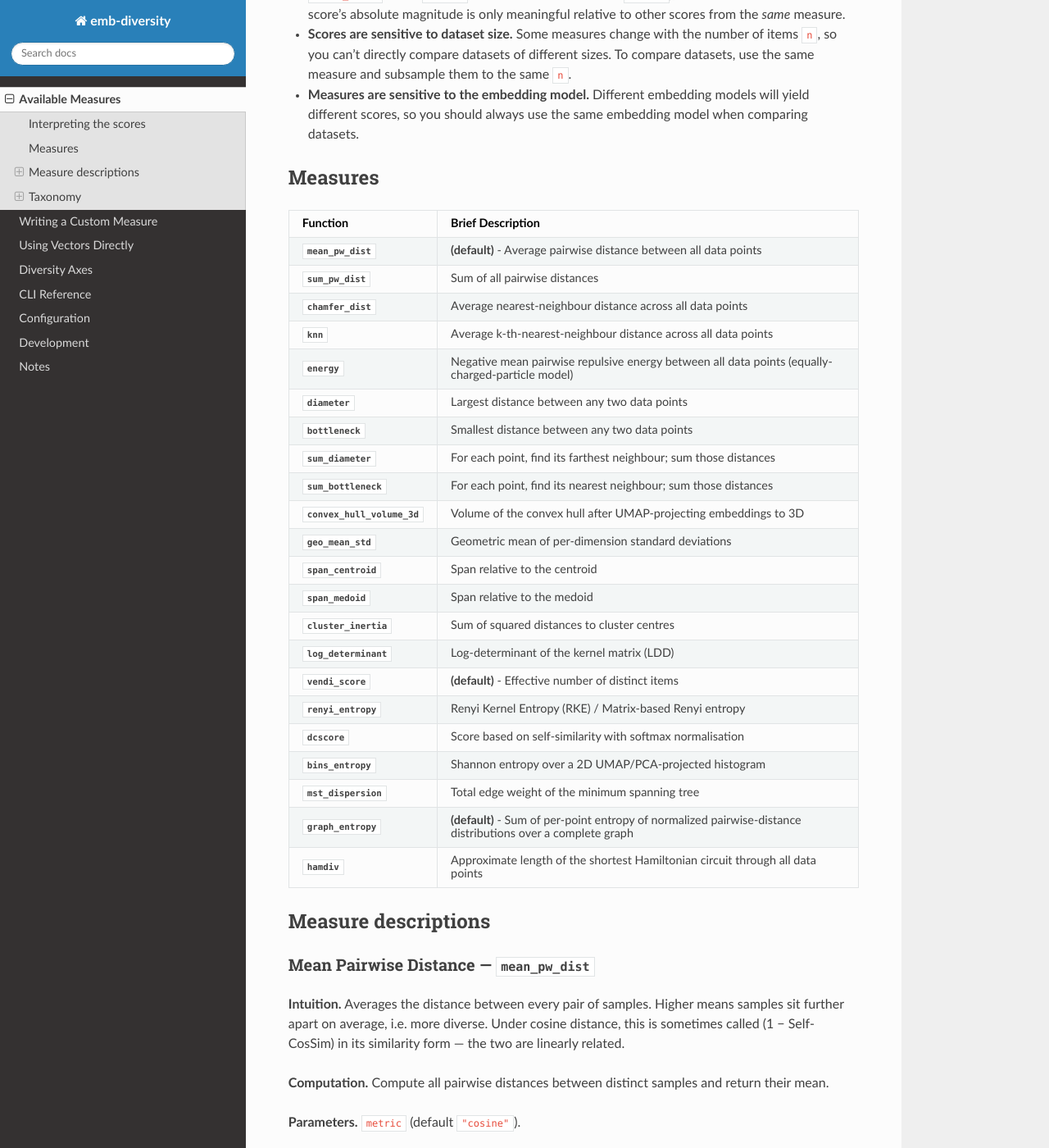
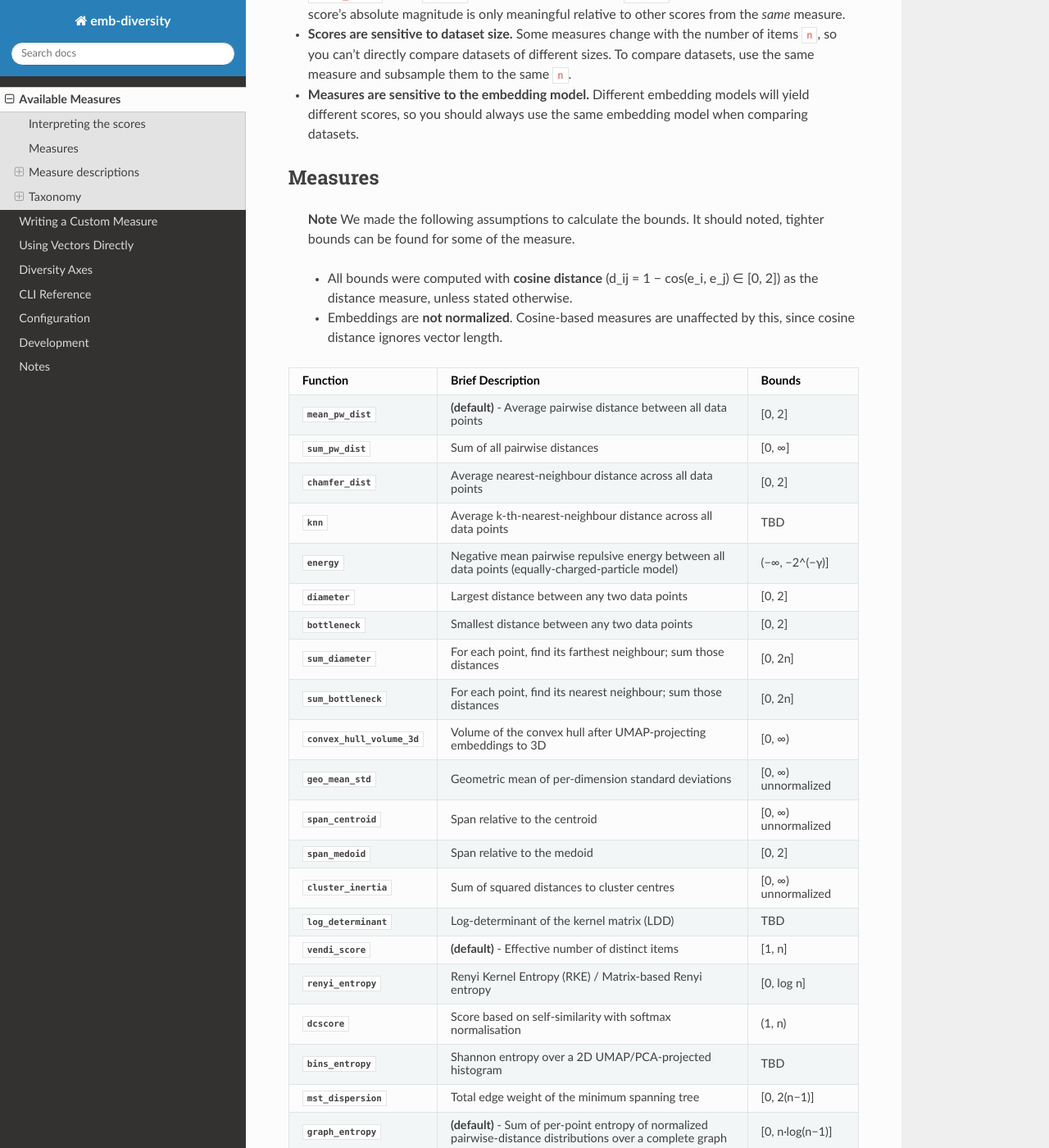
Before and after one commit to nlpsoc/emb-diversity, a Sphinx documentation site: the page built from docs/source/user-guide/measures.md, in a window 1280 px wide and 1400 px high, scrolled down 600 px. Shown: the whole window at 82% size. Built offline with Sphinx 7.4.7 and the Read the Docs theme 3.1.0, drawn with Linux system fonts in a browser that asks for light colours; pages that are not in the unit, such as notebooks, are missing from menus.

Commit message:
added the bounds of measures

```diff
--- a/docs/source/user-guide/measures.md
+++ b/docs/source/user-guide/measures.md
@@ -28,31 +28,35 @@ in mind when reading those scores:
 - **Measures are sensitive to the embedding model.** Different embedding models will yield different scores, so you should always use the same embedding model when comparing datasets.
 
 ## Measures
+> **Note**
+> We made the following assumptions to calculate the bounds. It should noted, tighter bounds can be found for some of the measure.
+> - All bounds were computed with **cosine distance** (d_ij = 1 − cos(e_i, e_j) ∈ [0, 2]) as the distance measure, unless stated otherwise.
+> - Embeddings are **not normalized**. Cosine-based measures are unaffected by this, since cosine distance ignores vector length.
 
-| Function | Brief Description |
-|---|---|
-| {func}`mean_pw_dist <emb_diversity.measures.mean_pw_dist.mean_pw_dist>` | **(default)** - Average pairwise distance between all data points |
-| {func}`sum_pw_dist <emb_diversity.measures.sum_pw_dist.sum_pw_dist>` | Sum of all pairwise distances |
-| {func}`chamfer_dist <emb_diversity.measures.chamfer_dist.chamfer_dist>` | Average nearest-neighbour distance across all data points |
-| {func}`knn <emb_diversity.measures.knn.knn>` | Average k-th-nearest-neighbour distance across all data points |
-| {func}`energy <emb_diversity.measures.energy.energy>` | Negative mean pairwise repulsive energy between all data points (equally-charged-particle model) |
-| {func}`diameter <emb_diversity.measures.diameter.diameter>` | Largest distance between any two data points |
-| {func}`bottleneck <emb_diversity.measures.bottleneck.bottleneck>` | Smallest distance between any two data points |
-| {func}`sum_diameter <emb_diversity.measures.sum_diameter.sum_diameter>` | For each point, find its farthest neighbour; sum those distances |
-| {func}`sum_bottleneck <emb_diversity.measures.sum_bottleneck.sum_bottleneck>` | For each point, find its nearest neighbour; sum those distances |
-| {func}`convex_hull_volume_3d <emb_diversity.measures.convex_hull_volume_3d.convex_hull_volume_3d>` | Volume of the convex hull after UMAP-projecting embeddings to 3D |
-| {func}`geo_mean_std <emb_diversity.measures.geo_mean_std.geo_mean_std>` | Geometric mean of per-dimension standard deviations |
-| {func}`span_centroid <emb_diversity.measures.span_centroid.span_centroid>` | Span relative to the centroid |
-| {func}`span_medoid <emb_diversity.measures.span_medoid.span_medoid>` | Span relative to the medoid |
-| {func}`cluster_inertia <emb_diversity.measures.cluster_inertia.cluster_inertia>` | Sum of squared distances to cluster centres |
-| {func}`log_determinant <emb_diversity.measures.log_determinant.log_determinant>` | Log-determinant of the kernel matrix (LDD) |
-| {func}`vendi_score <emb_diversity.measures.vendi_score.vendi_score>` | **(default)** - Effective number of distinct items |
-| {func}`renyi_entropy <emb_diversity.measures.renyi_entropy.renyi_entropy>` | Renyi Kernel Entropy (RKE) / Matrix-based Renyi entropy |
-| {func}`dcscore <emb_diversity.measures.dcscore.dcscore>` | Score based on self-similarity with softmax normalisation |
-| {func}`bins_entropy <emb_diversity.measures.bins_entropy.bins_entropy>` | Shannon entropy over a 2D UMAP/PCA-projected histogram |
-| {func}`mst_dispersion <emb_diversity.measures.mst_dispersion.mst_dispersion>` | Total edge weight of the minimum spanning tree |
-| {func}`graph_entropy <emb_diversity.measures.graph_entropy.graph_entropy>` | **(default)** - Sum of per-point entropy of normalized pairwise-distance distributions over a complete graph |
-| {func}`hamdiv <emb_diversity.measures.hamdiv.hamdiv>` | Approximate length of the shortest Hamiltonian circuit through all data points |
+| Function | Brief Description | Bounds |
+|---|---|---|
+| {func}`mean_pw_dist <emb_diversity.measures.mean_pw_dist.mean_pw_dist>` | **(default)** - Average pairwise distance between all data points | [0, 2] |
+| {func}`sum_pw_dist <emb_diversity.measures.sum_pw_dist.sum_pw_dist>` | Sum of all pairwise distances | [0, ∞] |
+| {func}`chamfer_dist <emb_diversity.measures.chamfer_dist.chamfer_dist>` | Average nearest-neighbour distance across all data points |[0, 2] |
+| {func}`knn <emb_diversity.measures.knn.knn>` | Average k-th-nearest-neighbour distance across all data points | TBD |
+| {func}`energy <emb_diversity.measures.energy.energy>` | Negative mean pairwise repulsive energy between all data points (equally-charged-particle model) | (−∞, −2^(−γ)] |
+| {func}`diameter <emb_diversity.measures.diameter.diameter>` | Largest distance between any two data points | [0, 2] |
+| {func}`bottleneck <emb_diversity.measures.bottleneck.bottleneck>` | Smallest distance between any two data points | [0, 2] |
+| {func}`sum_diameter <emb_diversity.measures.sum_diameter.sum_diameter>` | For each point, find its farthest neighbour; sum those distances | [0, 2n] |
+| {func}`sum_bottleneck <emb_diversity.measures.sum_bottleneck.sum_bottleneck>` | For each point, find its nearest neighbour; sum those distances | [0, 2n] |
+| {func}`convex_hull_volume_3d <emb_diversity.measures.convex_hull_volume_3d.convex_hull_volume_3d>` | Volume of the convex hull after UMAP-projecting embeddings to 3D | [0, ∞) |
+| {func}`geo_mean_std <emb_diversity.measures.geo_mean_std.geo_mean_std>` | Geometric mean of per-dimension standard deviations | [0, ∞) unnormalized |
+| {func}`span_centroid <emb_diversity.measures.span_centroid.span_centroid>` | Span relative to the centroid | [0, ∞) unnormalized |
+| {func}`span_medoid <emb_diversity.measures.span_medoid.span_medoid>` | Span relative to the medoid | [0, 2] |
+| {func}`cluster_inertia <emb_diversity.measures.cluster_inertia.cluster_inertia>` | Sum of squared distances to cluster centres | [0, ∞) unnormalized |
+| {func}`log_determinant <emb_diversity.measures.log_determinant.log_determinant>` | Log-determinant of the kernel matrix (LDD) | TBD |
+| {func}`vendi_score <emb_diversity.measures.vendi_score.vendi_score>` | **(default)** - Effective number of distinct items | [1, n] |
+| {func}`renyi_entropy <emb_diversity.measures.renyi_entropy.renyi_entropy>` | Renyi Kernel Entropy (RKE) / Matrix-based Renyi entropy | [0, log n] |
+| {func}`dcscore <emb_diversity.measures.dcscore.dcscore>` | Score based on self-similarity with softmax normalisation | (1, n)|
+| {func}`bins_entropy <emb_diversity.measures.bins_entropy.bins_entropy>` | Shannon entropy over a 2D UMAP/PCA-projected histogram | TBD |
+| {func}`mst_dispersion <emb_diversity.measures.mst_dispersion.mst_dispersion>` | Total edge weight of the minimum spanning tree | [0, 2(n−1)] |
+| {func}`graph_entropy <emb_diversity.measures.graph_entropy.graph_entropy>` | **(default)** - Sum of per-point entropy of normalized pairwise-distance distributions over a complete graph | [0, n·log(n−1)] |
+| {func}`hamdiv <emb_diversity.measures.hamdiv.hamdiv>` | Approximate length of the shortest Hamiltonian circuit through all data points | TBD |
 
 ## Measure descriptions
 
```
